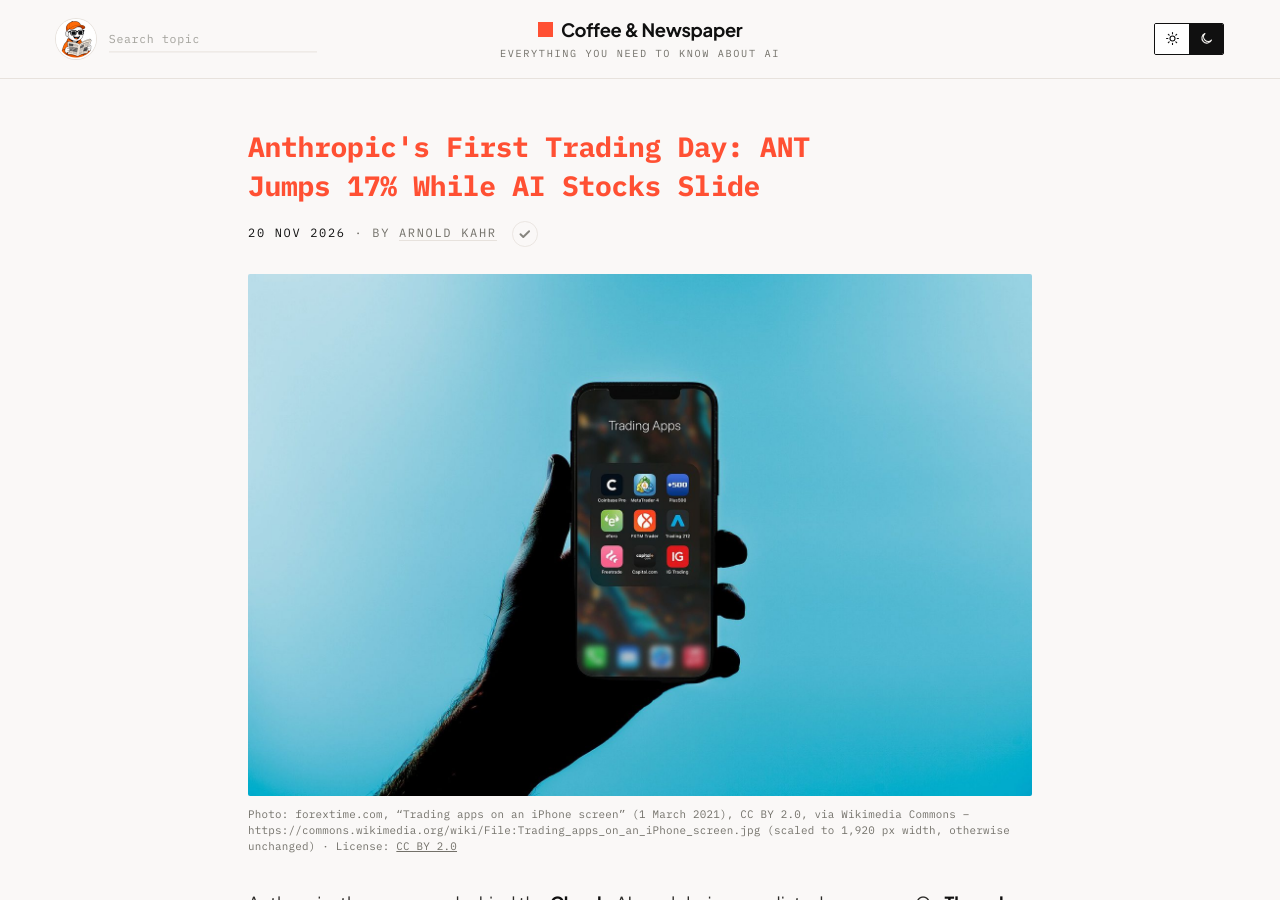
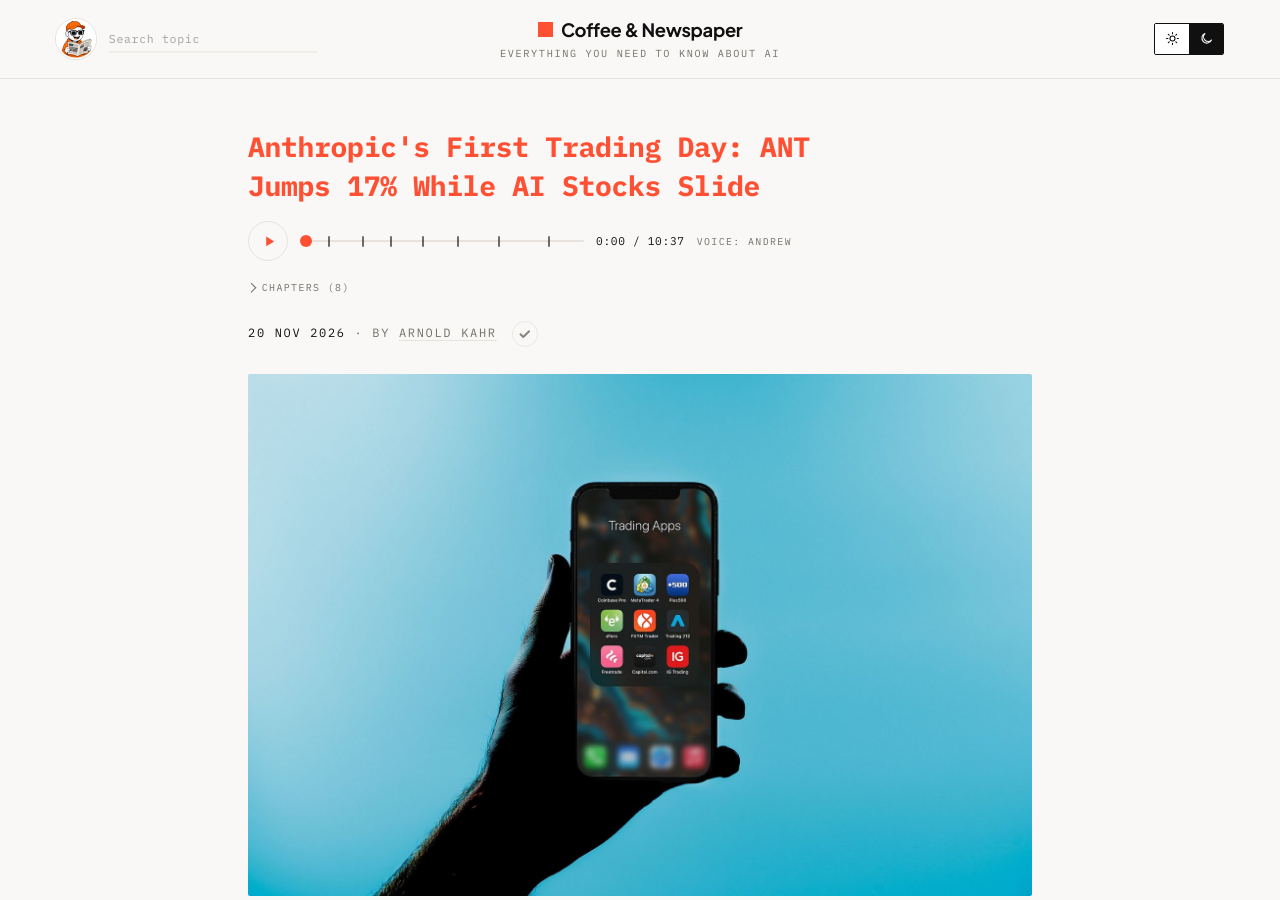
Before and after one commit to architect-high-level-core/coffee-and-newspaper, a Jekyll site: the page built from _posts/2026-11-20-anthropic-first-trading-day-ant-market-reaction.md, in a window 1280 px wide and 900 px high. Built offline with Jekyll 4.4.1, drawn with Linux system fonts in a browser that asks for light colours; part of the change alters nothing that is shown.

Commit message:
Audio with chapters: Anthropic first trading day

```diff
--- a/_posts/2026-11-20-anthropic-first-trading-day-ant-market-reaction.md
+++ b/_posts/2026-11-20-anthropic-first-trading-day-ant-market-reaction.md
@@ -12,6 +12,18 @@ image_credit: "Photo: forextime.com, “Trading apps on an iPhone screen” (1 M
 image_license: "CC BY 2.0"
 image_license_url: "https://creativecommons.org/licenses/by/2.0/"
 image_description: "Stock photograph from 2021 of a hand holding a smartphone with a folder of trading apps. It is used here as a general symbol of retail investors buying and selling shares. It does not show Anthropic, the ANT share or any trading on 19 November 2026, and the apps shown have no connection with this article."
+audio: /assets/audio/anthropic-first-trading-day-ant-market-reaction.mp3
+audio_voice: Andrew
+audio_duration: "10:37"
+audio_chapters:
+  - {t: 0, title: "Intro"}
+  - {t: 54, title: "The short version"}
+  - {t: 133, title: "Key terms in plain English"}
+  - {t: 200, title: "From pricing to the opening bell"}
+  - {t: 274, title: "How ANT traded on day one"}
+  - {t: 357, title: "The market reaction"}
+  - {t: 453, title: "Why the market fell on Anthropic's big…"}
+  - {t: 569, title: "Facts versus predictions"}
 ---
 
 Anthropic, the company behind the **Claude** AI models, is now a listed company. On **Thursday, 19 November 2026**, its shares started trading on the Nasdaq under the ticker **ANT**, one day after the company priced what is now the **largest initial public offering (IPO) on record**.
```
Also changed, not shown: 1 other file.
